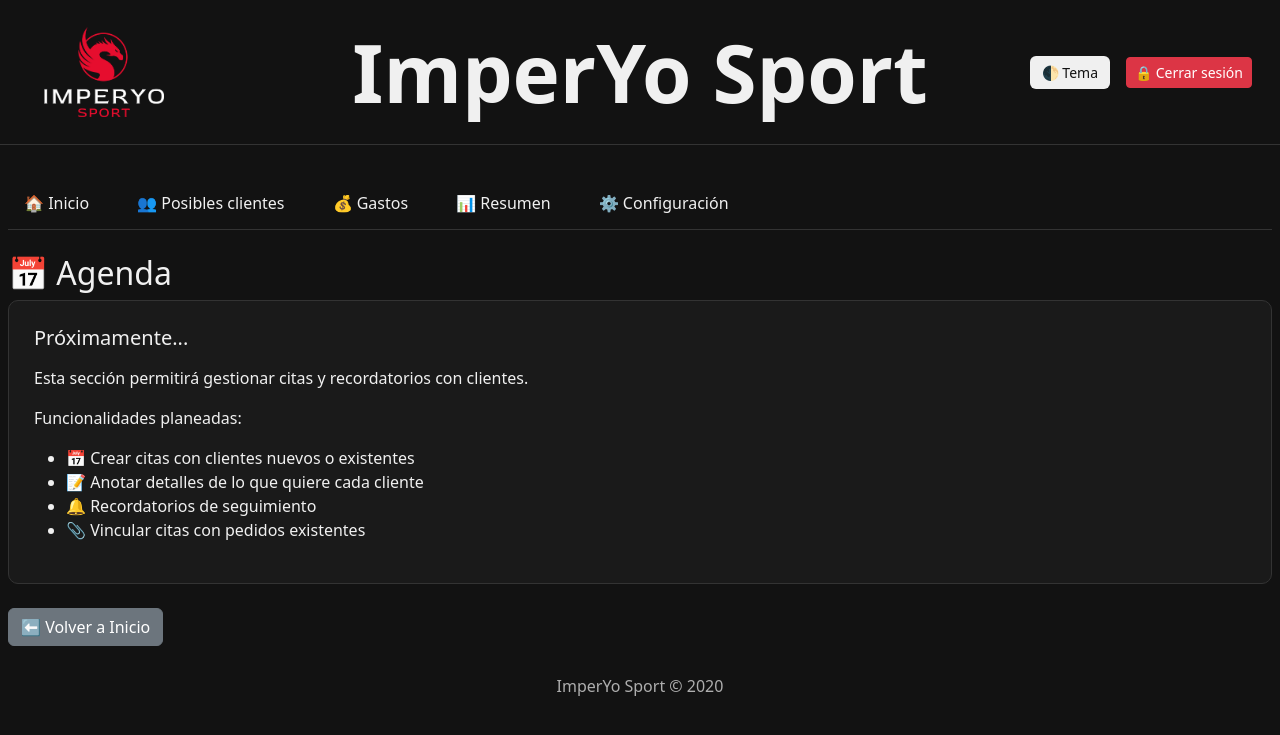
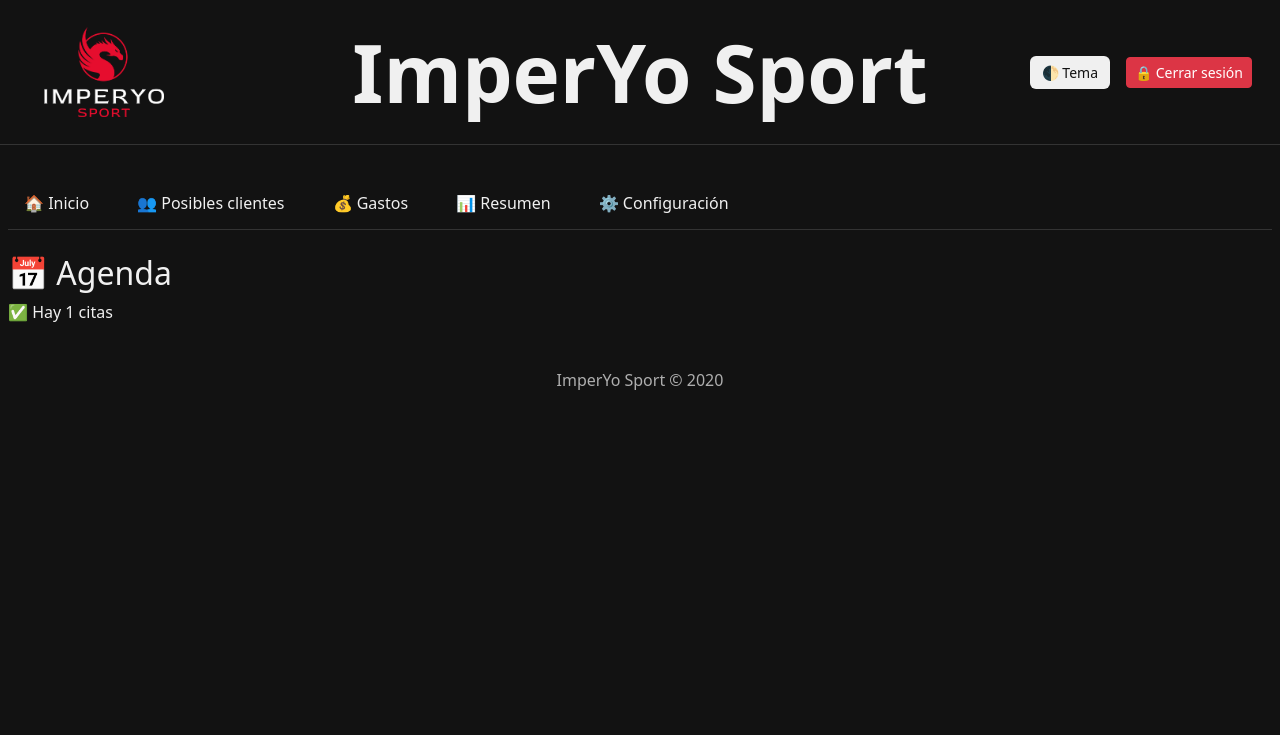
Before and after one commit to LuisPastorMartinez/imperyo_django, a Django app: template pedidos/templates/pedidos/agenda.html in a window 1280 px wide. Shown: the top 735 px of the page. Run offline with Django 5.2, Linux system fonts and the light colour scheme; the template is opened without the code that fills it: most values are stand-ins (such as "Sample title", 1, 10 or a date in 2020).

Commit message:
agenda y views

```diff
--- a/pedidos/templates/pedidos/agenda.html
+++ b/pedidos/templates/pedidos/agenda.html
@@ -2,39 +2,19 @@
 {% block contenido %}
 
 <nav class="navbar-nav-horizontal mb-4">
-    {% if request.resolver_match.url_name != 'pedidos_home' %}
-    <a href="{% url 'pedidos_home' %}" class="nav-item {% if request.resolver_match.url_name == 'pedidos_home' %}active{% endif %}">🏠 Inicio</a>
-    {% endif %}
-    {% if request.resolver_match.url_name != 'posibles_clientes' %}
-    <a href="{% url 'posibles_clientes' %}" class="nav-item {% if request.resolver_match.url_name == 'posibles_clientes' %}active{% endif %}">👥 Posibles clientes</a>
-    {% endif %}
-    {% if request.resolver_match.url_name != 'gastos' %}
-    <a href="{% url 'gastos' %}" class="nav-item {% if request.resolver_match.url_name == 'gastos' %}active{% endif %}">💰 Gastos</a>
-    {% endif %}
-    {% if request.resolver_match.url_name != 'resumen' %}
-    <a href="{% url 'resumen' %}" class="nav-item {% if request.resolver_match.url_name == 'resumen' %}active{% endif %}">📊 Resumen</a>
-    {% endif %}
-    {% if request.resolver_match.url_name != 'configuracion' %}
-    <a href="{% url 'configuracion' %}" class="nav-item {% if request.resolver_match.url_name == 'configuracion' %}active{% endif %}">⚙️ Configuración</a>
-    {% endif %}
+    <a href="{% url 'pedidos_home' %}" class="nav-item">🏠 Inicio</a>
+    <a href="{% url 'posibles_clientes' %}" class="nav-item">👥 Posibles clientes</a>
+    <a href="{% url 'gastos' %}" class="nav-item">💰 Gastos</a>
+    <a href="{% url 'resumen' %}" class="nav-item">📊 Resumen</a>
+    <a href="{% url 'configuracion' %}" class="nav-item">⚙️ Configuración</a>
 </nav>
 
 <h2>📅 Agenda</h2>
 
-<div class="card-custom mb-4">
-    <h5 class="section-title mb-3">Próximamente...</h5>
-    <p>Esta sección permitirá gestionar citas y recordatorios con clientes.</p>
-    <p>Funcionalidades planeadas:</p>
-    <ul>
-        <li>📅 Crear citas con clientes nuevos o existentes</li>
-        <li>📝 Anotar detalles de lo que quiere cada cliente</li>
-        <li>🔔 Recordatorios de seguimiento</li>
-        <li>📎 Vincular citas con pedidos existentes</li>
-    </ul>
-</div>
-
-<div class="d-flex gap-2">
-    <a href="{% url 'pedidos_home' %}" class="btn btn-secondary">⬅️ Volver a Inicio</a>
-</div>
+{% if citas %}
+    <p>✅ Hay {{ citas|length }} citas</p>
+{% else %}
+    <p>📭 No hay citas programadas</p>
+{% endif %}
 
 {% endblock %}
```
Also changed, not shown: pedidos/views.py (+15 -78 lines).
